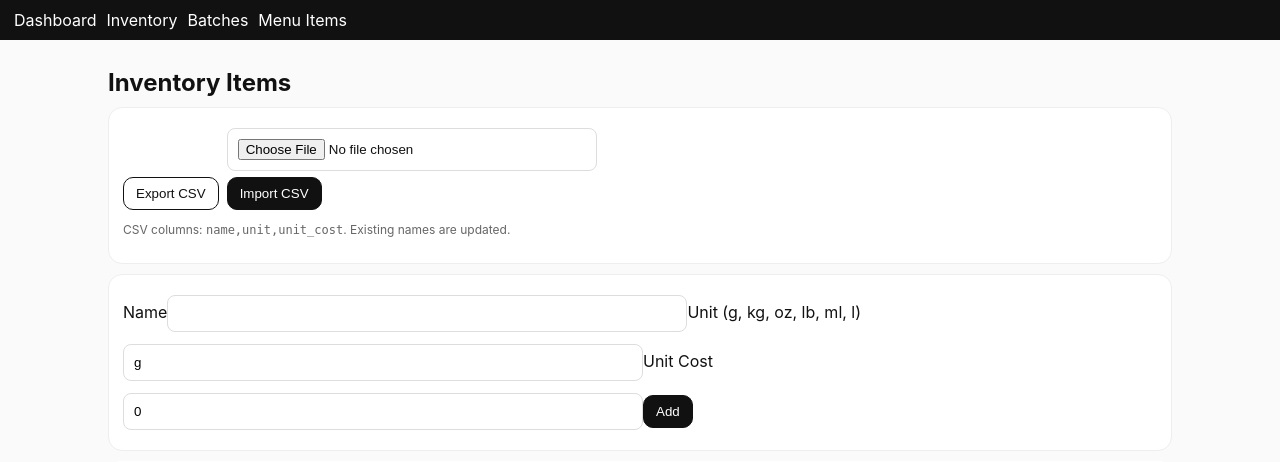
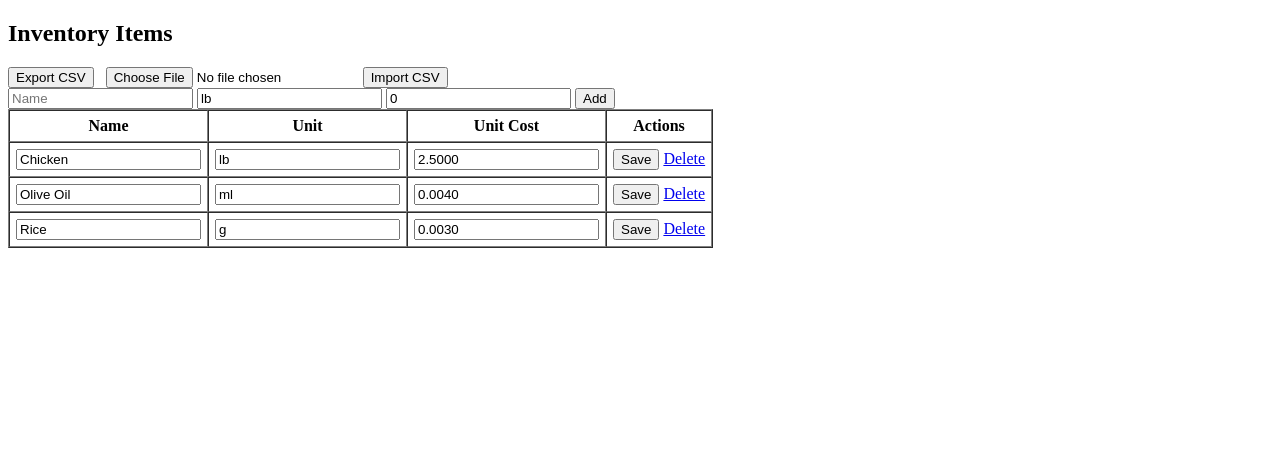
Before and after one commit to Ronnie2133/xcpstarter, a Flask app: page /inventory in a window 1280 px wide. Shown: the top 462 px of the page. Run offline with Flask 3, Linux system fonts and the light colour scheme; data comes from the database, SQL or seed files in the repository.

Commit message:
Add files via upload

```diff
--- a/templates/index.html
+++ b/templates/index.html
@@ -1 +1 @@
-{% extends 'layout.html' %}{% block content %}<h2>Dashboard</h2><p class='small'>Quick look at menu items with price, cost, profit and margin.</p><table><tr><th>Name</th><th>Price</th><th>Cost</th><th>Profit</th><th>Margin%</th><th></th></tr>{% for m in menu %}<tr><td>{{ m.name }}</td><td>${{ '%.2f'|format(m.price or 0) }}</td><td>${{ '%.2f'|format(m.cost) }}</td><td>${{ '%.2f'|format((m.price or 0) - m.cost) }}</td><td>{{ '%.1f'|format((m.price and m.price>0) and (((m.price or 0)-m.cost)/m.price*100) or 0) }}</td><td><a class='btn btn-outline' href='{{ url_for('edit_menu_item', menu_id=m.id) }}'>Open</a></td></tr>{% else %}<tr><td colspan='6' class='small'>No menu items yet.</td></tr>{% endfor %}</table>{% endblock %}
+{% extends 'layout.html' %}{% block content %}<h2>Dashboard</h2>{% endblock %}
--- a/templates/inventory.html
+++ b/templates/inventory.html
@@ -1 +1,38 @@
-{% extends 'layout.html' %}{% block content %}<h2>Inventory Items</h2><div class='card'><form method='get' action='{{ url_for('inventory_export_csv') }}' style='display:inline-block;margin-right:8px;'><button class='btn btn-outline' type='submit'>Export CSV</button></form><form method='post' action='{{ url_for('inventory_import_csv') }}' enctype='multipart/form-data' style='display:inline-block;'><input type='file' name='file' accept='.csv' required><button class='btn' type='submit'>Import CSV</button></form><p class='small'>CSV columns: <code>name,unit,unit_cost</code>. Existing names are updated.</p></div><div class='card'><form method='post'><label>Name</label><input name='name' required><label>Unit (g, kg, oz, lb, ml, l)</label><input name='unit' value='g' required><label>Unit Cost</label><input type='number' step='0.0001' name='unit_cost' value='0' required><button>Add</button></form></div><table><tr><th>Name</th><th>Unit</th><th>Unit Cost</th><th></th></tr>{% for i in items %}<tr><td>{{ i.name }}</td><td>{{ i.unit }}</td><td>${{ '%.4f'|format(i.unit_cost) }}</td><td><a class='btn btn-outline' href='{{ url_for('delete_inventory', item_id=i.id) }}'>Delete</a></td></tr>{% else %}<tr><td colspan='4' class='small'>No inventory yet.</td></tr>{% endfor %}</table>{% endblock %}
+{% extends 'layout.html' %}{% block content %}
+<h2>Inventory Items</h2>
+<div>
+  <form method="get" action="{{ url_for('inventory_export_csv') }}" style="display:inline-block;margin-right:8px;">
+    <button type="submit">Export CSV</button>
+  </form>
+  <form method="post" action="{{ url_for('inventory_import_csv') }}" enctype="multipart/form-data" style="display:inline-block;">
+    <input type="file" name="file" accept=".csv" required>
+    <button type="submit">Import CSV</button>
+  </form>
+</div>
+<div>
+  <form method="post">
+    <input name="name" placeholder="Name" required>
+    <input name="unit" placeholder="Unit (g, kg, oz, lb, ml, l)" value="lb" required>
+    <input name="unit_cost" type="number" step="0.0001" placeholder="Unit Cost" value="0" required>
+    <button>Add</button>
+  </form>
+</div>
+<table border="1" cellpadding="6" cellspacing="0">
+  <tr><th>Name</th><th>Unit</th><th>Unit Cost</th><th>Actions</th></tr>
+  {% for i in items %}
+  <tr>
+    <form method="post" action="{{ url_for('update_inventory', item_id=i.id) }}">
+      <td><input name="name" value="{{ i.name }}" required></td>
+      <td><input name="unit" value="{{ i.unit }}" required></td>
+      <td><input type="number" step="0.0001" name="unit_cost" value="{{ '%.4f'|format(i.unit_cost) }}" required></td>
+      <td>
+        <button type="submit">Save</button>
+        <a href="{{ url_for('delete_inventory', item_id=i.id) }}">Delete</a>
+      </td>
+    </form>
+  </tr>
+  {% else %}
+  <tr><td colspan="4">No inventory yet.</td></tr>
+  {% endfor %}
+</table>
+{% endblock %}
--- a/templates/layout.html
+++ b/templates/layout.html
@@ -1 +1 @@
-<!doctype html><html><head><meta name='viewport' content='width=device-width, initial-scale=1'><title>{{ title or "PapaK's Batch Costing" }}</title><link rel='stylesheet' href='{{ url_for('static', filename='style.css') }}'/></head><body><header><nav><a href='{{ url_for('index') }}'>Dashboard</a><a href='{{ url_for('inventory') }}'>Inventory</a><a href='{{ url_for('batches') }}'>Batches</a><a href='{{ url_for('menu_items') }}'>Menu Items</a></nav><div class='right'>{% if session.get('auth_ok') %}<span class='small'>Logged in</span><a class='btn btn-outline' href='{{ url_for('logout') }}'>Logout</a>{% endif %}</div></header><main>{% with messages = get_flashed_messages() %}{% if messages %}{% for m in messages %}<div class='flash'>{{ m }}</div>{% endfor %}{% endif %}{% endwith %}{% block content %}{% endblock %}<footer><p class='small'>v0.3 · Data saved in {{ db_url if db_url else 'configured database' }}</p></footer></main></body></html>
+<!doctype html><html><head><meta name='viewport' content='width=device-width, initial-scale=1'><title>PapaK</title></head><body>{% with messages = get_flashed_messages() %}{% for m in messages %}<div>{{ m }}</div>{% endfor %}{% endwith %}{% block content %}{% endblock %}</body></html>
--- a/templates/login.html
+++ b/templates/login.html
@@ -1 +1 @@
-{% extends 'layout.html' %}{% block content %}<h2>Sign in</h2><form method='post'><label>Username</label><input name='username' autofocus><label>Password</label><input name='password' type='password'><button>Sign in</button></form><p class='small'>Ask owner/manager for credentials.</p>{% endblock %}
+{% extends 'layout.html' %}{% block content %}<form method='post'><input name='username'><input name='password' type='password'><button>Login</button></form>{% endblock %}
--- a/templates/menu.html
+++ b/templates/menu.html
@@ -1 +1 @@
-{% extends 'layout.html' %}{% block content %}<h2>Menu Items</h2><div class='card'><form method='post'><label>Name</label><input name='name' required><label>Price</label><input type='number' step='0.01' name='price' required><label>Notes</label><textarea name='notes'></textarea><button>Create</button></form></div><table><tr><th>Name</th><th>Price</th><th>Cost</th><th>Profit</th><th>Margin%</th><th></th></tr>{% for m in menu %}<tr><td>{{ m.name }}</td><td>${{ '%.2f'|format(m.price or 0) }}</td><td>${{ '%.2f'|format(m.cost) }}</td><td>${{ '%.2f'|format((m.price or 0) - m.cost) }}</td><td>{{ '%.1f'|format((m.price and m.price>0) and (((m.price or 0)-m.cost)/m.price*100) or 0) }}</td><td><a class='btn btn-outline' href='{{ url_for('edit_menu_item', menu_id=m.id) }}'>Open</a></td></tr>{% else %}<tr><td colspan='6' class='small'>No menu yet.</td></tr>{% endfor %}</table>{% endblock %}
+{% extends 'layout.html' %}{% block content %}<h2>Menu</h2>{% endblock %}
```
Also changed, not shown: templates/batches.html (+1 -1 lines).
